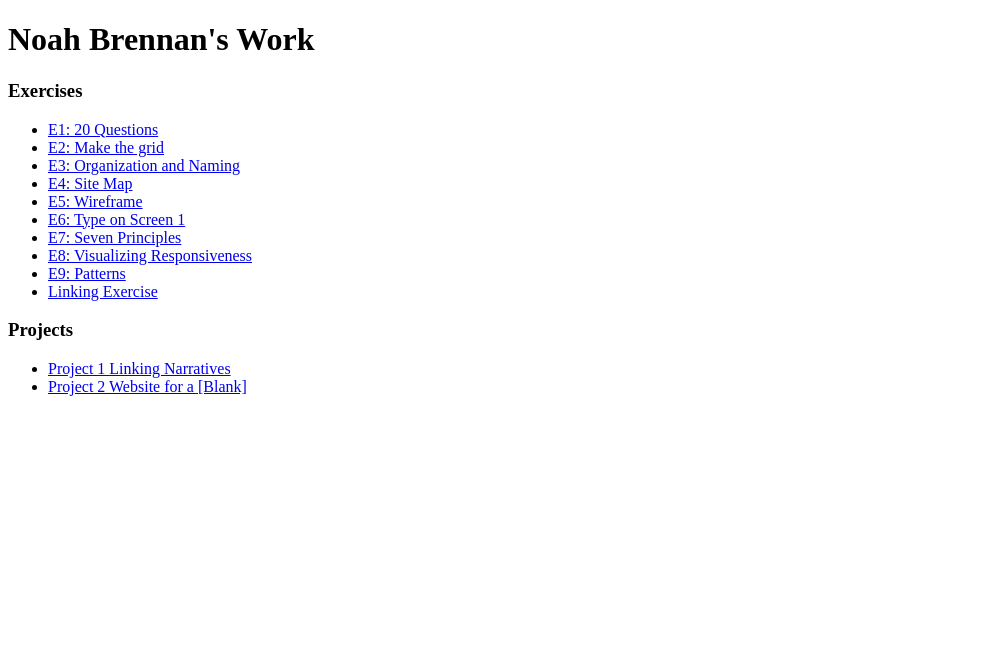
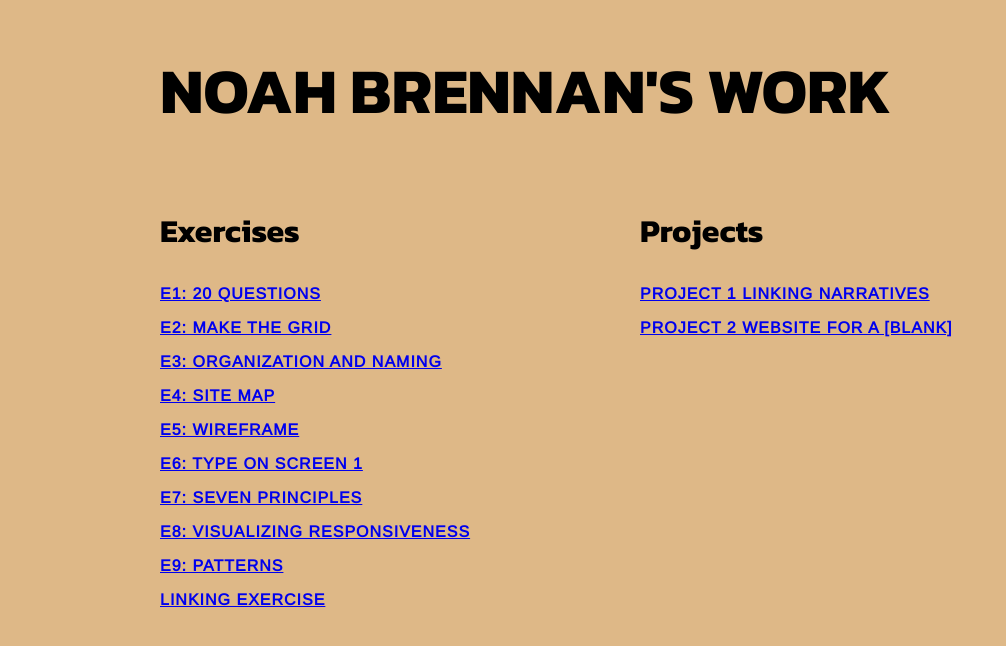
Before and after one commit to Pimbles/avt217, a plain HTML site: page index.html in a window 1280 px wide. Shown: the whole page, without its empty margins (0-1006 px from the left). Drawn offline with nearby package versions, Linux system fonts and the light colour scheme.

Commit message:
did tut6 and 7

```diff
--- /dev/null
+++ b/css/main.css
@@ -0,0 +1,80 @@
+* {
+	box-sizing: border-box;
+}
+
+
+html {
+	font-size: 16px;
+}
+body {
+	text-align: center;
+	background-color: burlywood;
+	font-family: 'Arimo', sans-serif;
+}
+
+
+header {
+	width: 75vw;
+	margin: 25px auto;
+}
+
+main {
+	width: 75vw;
+	margin: 25px auto;
+	display: flow-root;
+}
+
+.col {
+	width: 50%;
+	float: left;
+}
+
+h1 {
+	font-size: 4rem;
+	text-align: left;
+	font-family: 'Kanit', sans-serif;
+	font-weight: 700;
+	text-transform: uppercase;
+}
+h2 {
+	font-size: 2rem;
+	text-align: left;
+	font-family: 'Kanit', sans-serif;
+	font-weight: 700;
+}
+
+
+li {
+  font-size: 1rem;
+  line-height: 1.5rem;
+  margin-bottom: 10px;
+  text-align: left;
+  text-transform: uppercase;
+  letter-spacing: 1px;
+  font-weight: 700;
+}
+ul {
+  list-style-type: none;
+  margin: 0;
+  padding: 0;
+}
+
+@media screen and (max-width: 976px)
+{
+	.col {
+		width: 100%;
+		margin-bottom: 50px;
+	}
+
+	header {
+		width: 90vw;
+	}
+
+	main {
+		width:90vw;
+	}
+
+	h1 {
+		font-size: 3rem;
+	}
+}
--- a/index.html
+++ b/index.html
@@ -2,12 +2,18 @@
 <html>
 	<head>
 		<meta charset="utf-8">
+		<link href="https://fonts.googleapis.com/css2?family=Arimo:ital@0;1&family=Kanit:ital,wght@0,700;1,700&display=swap" rel="stylesheet">
+		<link rel="stylesheet" href="css/main.css">
 		<title>Home</title>
 	</head>
 	<body>
+		<header>
 			<h1>Noah Brennan's Work</h1>
+		</header>
 
-		<h3>Exercises</h3>
+		<main>
+			<div class="col">
+				<h2>Exercises</h2>
 				<ul>
 					<li><a href="e1/index.html">E1: 20 Questions</a></li>
 					<li><a href="e2/index.html">E2: Make the grid</a></li>
@@ -20,12 +26,17 @@
 					<li><a href="e9/index.html">E9: Patterns</a></li>
 					<li><a href="linking/index.html">Linking Exercise</a></li>
 
+
 				</ul>
+			</div>
 
-		<h3>Projects</h3>
+			<div class="col">
+				<h2>Projects</h2>
 				<ul>
 					<li><a href="p1/index.html">Project 1 Linking Narratives</a></li>
 					<li><a href="p2/index.html">Project 2 Website for a [Blank]</a></li>
 				</ul>
+			</div>
+		</main>
 	</body>
 </html>
```
Lines whose indentation alone changed are shown as unchanged.
